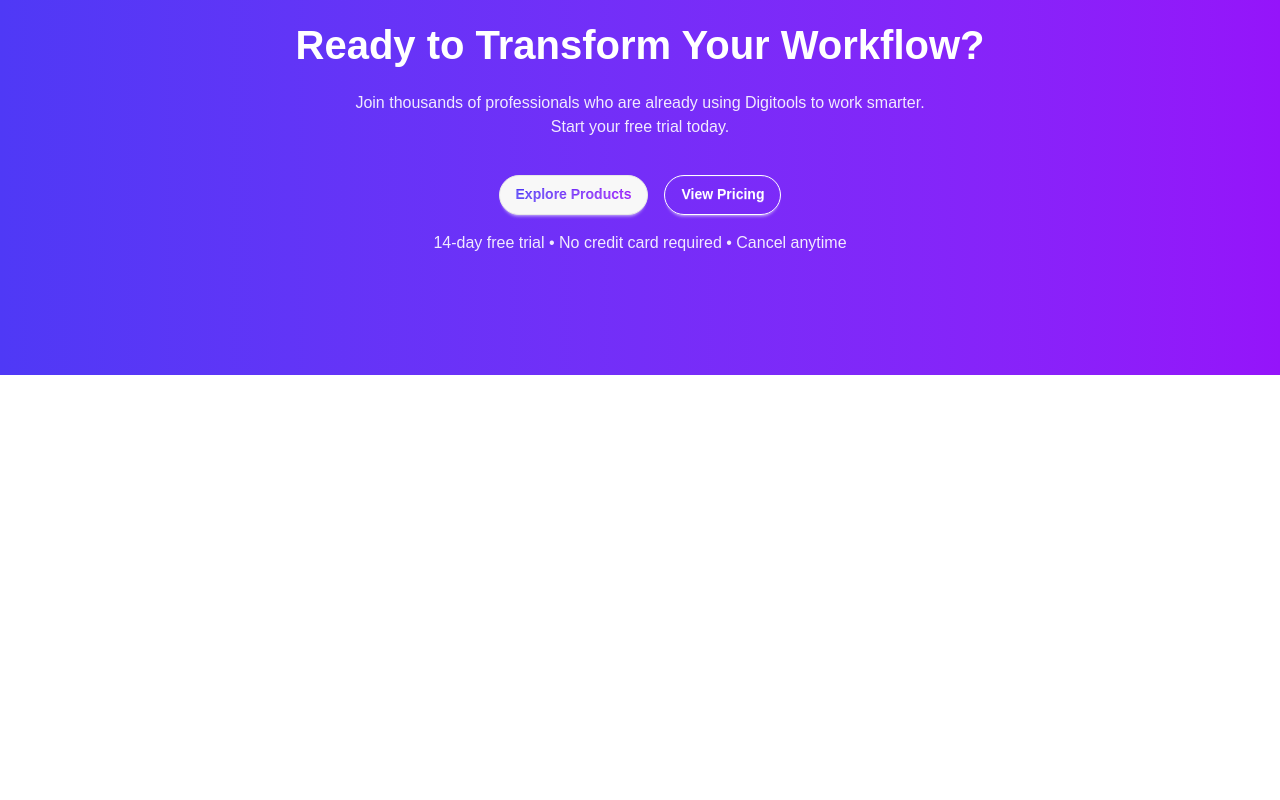
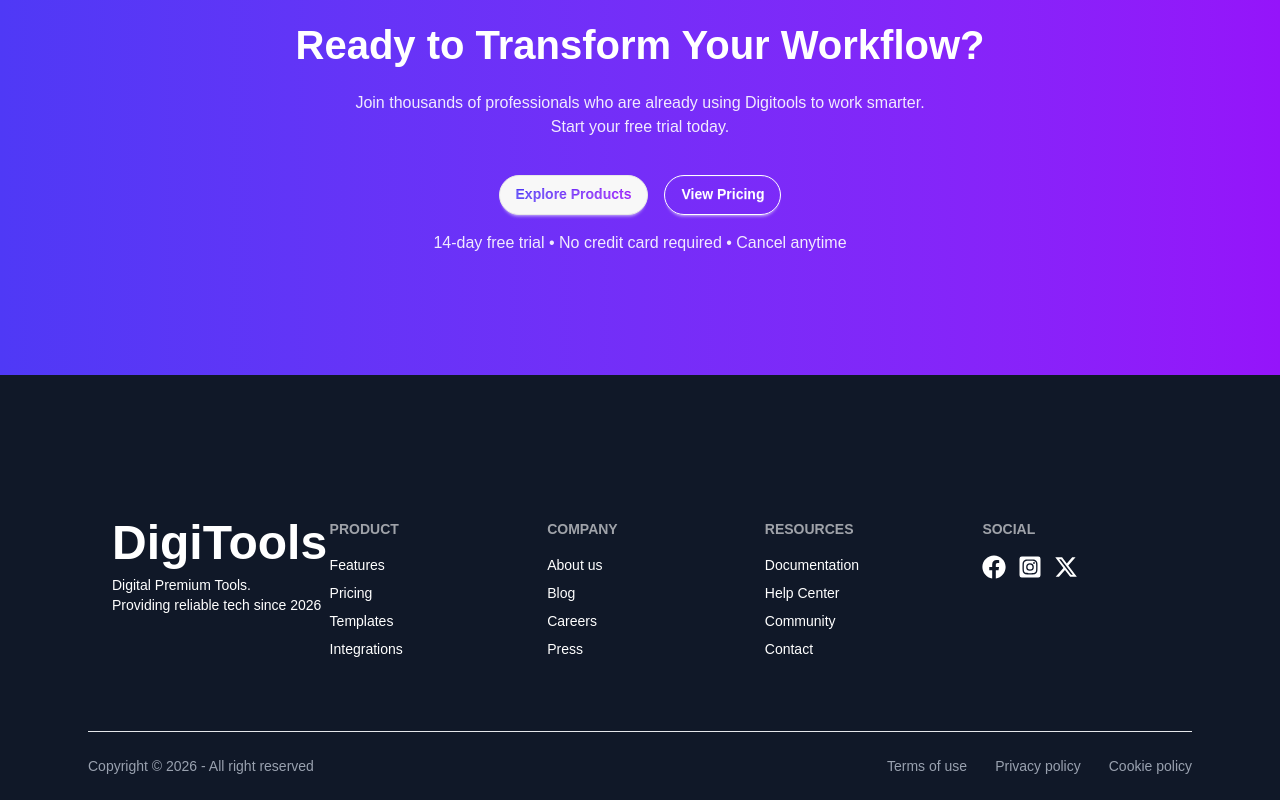
Before and after one commit to ab-bakkar71/assignment-06, a React (Vite) app: page / in a window 1280 px wide. Shown: the part 4894-5694 px from the top of the page. Before the commit the page ends 5269 px from the top, so only its background shows below. Built offline with nearby package versions, Linux system fonts and the light colour scheme.

Commit message:
footer section added

```diff
--- a/src/App.jsx
+++ b/src/App.jsx
@@ -9,6 +9,7 @@
 import GetStarted from './Components/GetStarted';
 import Pricing from './Components/Pricing';
 import Workflow from './Components/Workflow';
+import Footer from './Components/Footer';
 
 const fetchProduct = async() => {
   const rsc = await fetch('/data.json');
@@ -40,6 +41,7 @@
     <GetStarted/>
     <Pricing/>
     <Workflow/>
+    <Footer/>
 
     </>
   )
--- /dev/null
+++ b/src/Components/Footer.jsx
@@ -0,0 +1,65 @@
+import React from 'react';
+import { FaFacebook, FaInstagramSquare } from 'react-icons/fa';
+import { FaXTwitter } from 'react-icons/fa6';
+
+const Footer = () => {
+    return (
+        <footer className="bg-gray-900 text-white pt-30">
+            <div className='max-w-6xl mx-auto px-6 '>
+                <div className="footer grid grid-cols-1 sm:grid-cols-2 md:grid-cols-3 lg:grid-cols-5 gap-8 p-6">
+                    <aside>
+                        <h1 className='text-5xl font-bold'>DigiTools</h1>
+                        <p>
+                            Digital Premium Tools.
+                            <br />
+                            Providing reliable tech since 2026
+                        </p>
+                    </aside>
+                    <nav>
+                        <h6 className="footer-title">Product</h6>
+                        <a className="link link-hover">Features</a>
+                        <a className="link link-hover">Pricing</a>
+                        <a className="link link-hover">Templates</a>
+                        <a className="link link-hover">Integrations</a>
+                    </nav>
+                    <nav>
+                        <h6 className="footer-title">Company</h6>
+                        <a className="link link-hover">About us</a>
+                        <a className="link link-hover">Blog</a>
+                        <a className="link link-hover">Careers</a>
+                        <a className="link link-hover">Press</a>
+                    </nav>
+                    <nav>
+                        <h6 className="footer-title">Resources</h6>
+                        <a className="link link-hover">Documentation</a>
+                        <a className="link link-hover">Help Center</a>
+                        <a className="link link-hover">Community</a>
+                        <a className="link link-hover">Contact</a>
+                    </nav>
+
+                    <nav>
+                        <h6 className="footer-title">Social</h6>
+                        <div className='grid grid-flow-col gap-3 text-2xl'>
+                            <a className="link link-hover"><FaFacebook /></a>
+                            <a className="link link-hover"><FaInstagramSquare /></a>
+                            <a className="link link-hover"><FaXTwitter /></a>
+                        </div>
+                    </nav>
+                </div>
+<hr className='pb-6 border-gray-200 mt-12'/>
+                <div className='flex flex-col md:flex-row justify-between items-center gap-4 pb-6 text-sm text-gray-400'>
+                    <p>Copyright © {new Date().getFullYear()} - All right reserved</p>
+                    <nav className='flex gap-7'>
+                        <a className="link link-hover">Terms of use</a>
+                        <a className="link link-hover">Privacy policy</a>
+                        <a className="link link-hover">Cookie policy</a>
+                    </nav>
+
+                </div>
+            </div>
+        </footer>
+
+    );
+};
+
+export default Footer;
```
